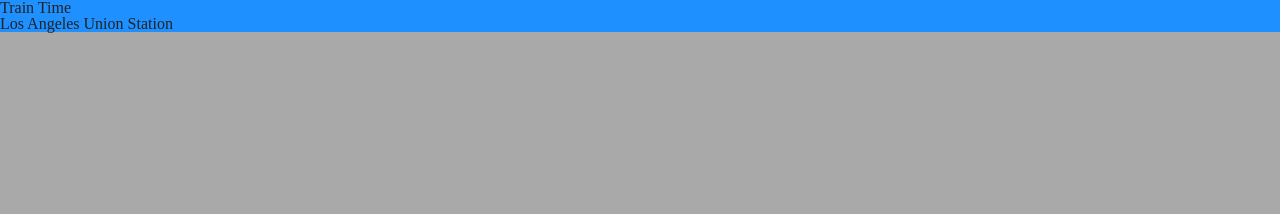
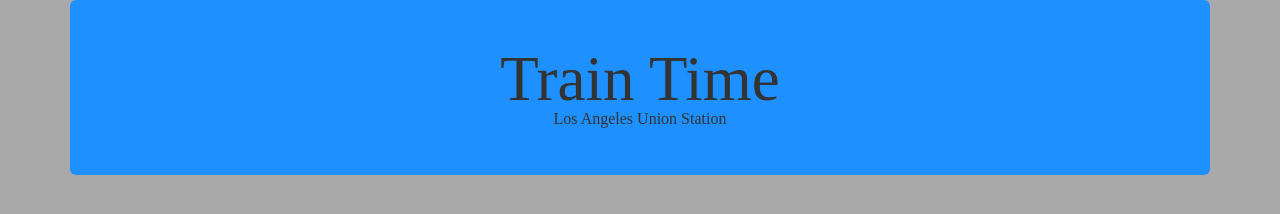
Before and after one commit to Lakerfan/train-time, a plain HTML site: page index.html in a window 1280 px wide. Drawn offline with nearby package versions, Linux system fonts and the light colour scheme.

Commit message:
added a bootstrap link

```diff
--- a/index.html
+++ b/index.html
@@ -1,22 +1,31 @@
 <!DOCTYPE html>
 <html lang="en">
+
 <head>
     <meta charset="UTF-8">
     <meta name="viewport" content="width=device-width, initial-scale=1.0">
     <meta http-equiv="X-UA-Compatible" content="ie=edge">
     <title>Train Time</title>
+    <!-- jQuery -->
     <link rel="stylesheet" href="https://cdnjs.cloudflare.com/ajax/libs/jquery/3.2.1/jquery.min.js">
+    <!-- Latest compiled and minified CSS -->
+    <link rel="stylesheet" href="https://maxcdn.bootstrapcdn.com/bootstrap/3.3.7/css/bootstrap.min.css"
+        integrity="sha384-BVYiiSIFeK1dGmJRAkycuHAHRg32OmUcww7on3RYdg4Va+PmSTsz/K68vbdEjh4u" crossorigin="anonymous">
+    <!-- Reset.css -->
     <link rel="stylesheet" type="text/css" href="assets/css/reset.css">
+    <!-- Style Sheet -->
     <link rel="stylesheet" type="text/css" href="assets/css/style.css">
     <script src="https://www.gstatic.com/firebasejs/live/3.0/firebase.js"></script>
 </head>
+
 <body>
     <div class="container">
         <div class="jumbotron">
-          <h1 class="text" id="header">Train Time</h1>
-          <h2 class="text" id="belowHeader">Los Angeles Union Station</h2>
+            <h1 class="text-center" id="header">Train Time</h1>
+            <h2 class="text-center" id="belowHeader">Los Angeles Union Station</h2>
         </div>
     </div>
 
 </body>
+
 </html>
```
